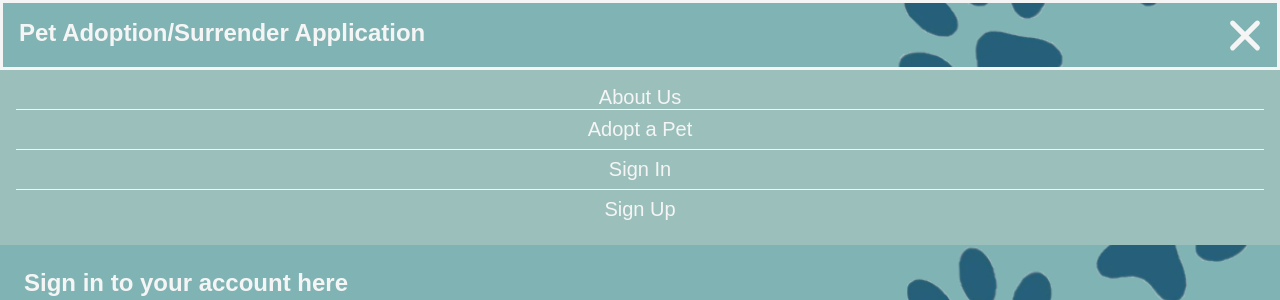
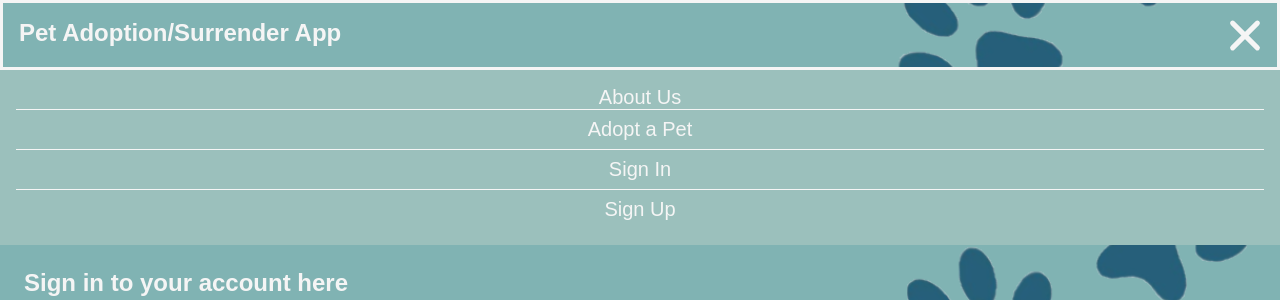
Before and after one commit to szanetta/django_project, a Django app: page /users/sign_in/?next=/pets/new-pet/ in a window 1280 px wide. Shown: the top 300 px of the page. Run offline with Django 5.2, Linux system fonts and the light colour scheme.

Commit message:
ready to deploy 11

```diff
--- a/config/templates/layout.html
+++ b/config/templates/layout.html
@@ -21,7 +21,7 @@
             {% elif user.is_superuser %}
                 <h1>Hi {{ user.username }}, Welcome to Admin Control Panel!</h1>
             {% else %}
-                <h1>Pet Adoption/Surrender Application</h1>
+                <h1>Pet Adoption/Surrender App</h1>
             {% endif %}
             <button class="menu-button">
                 <div class="menu-icon"></div>
```
